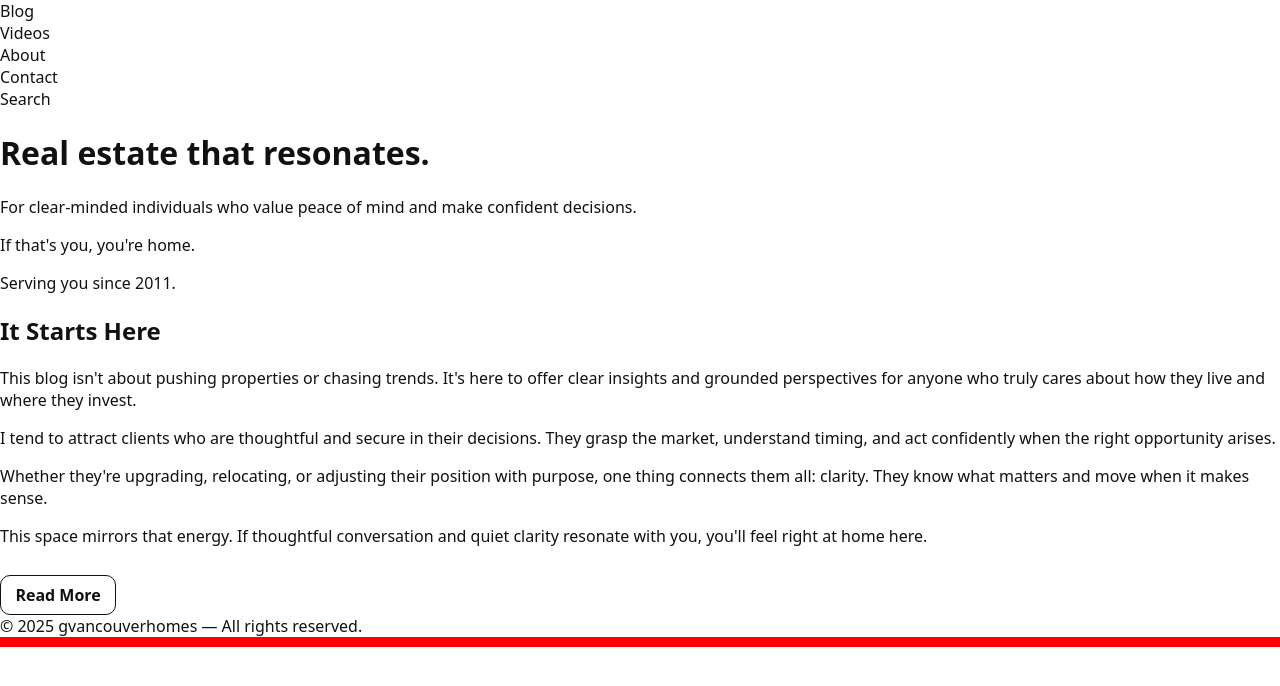
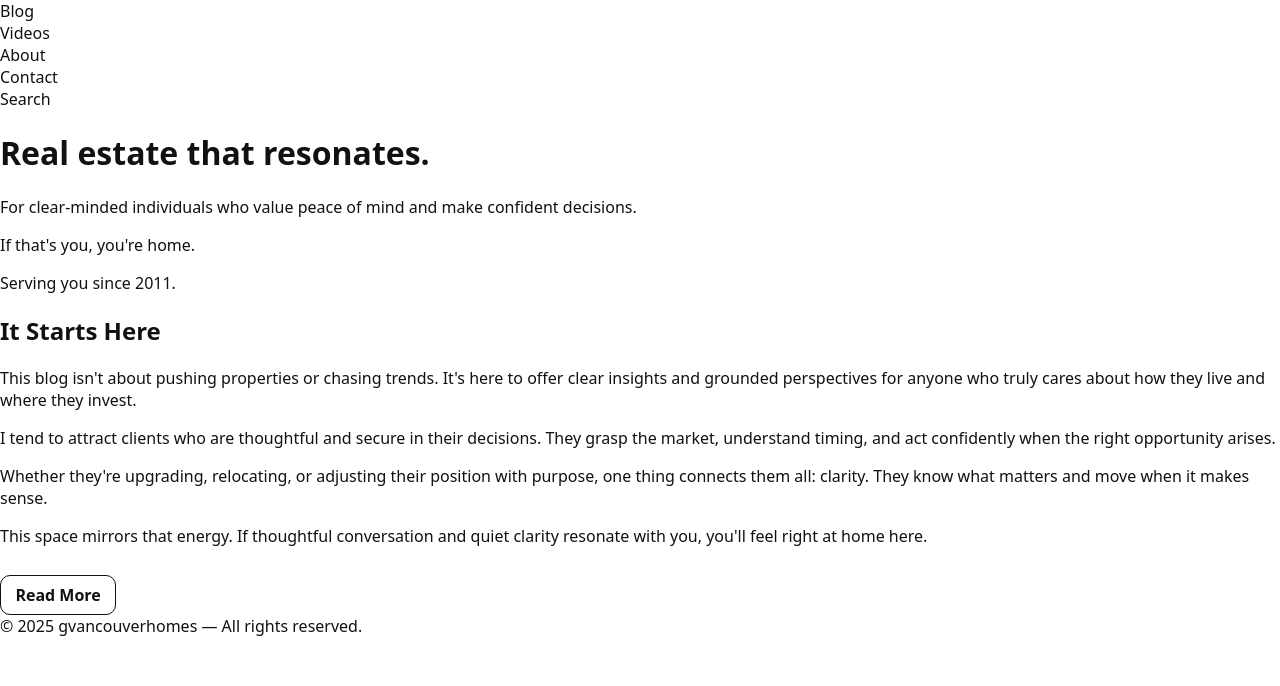
Before and after one commit to gvancouverhomes/gvancouverhomes.github.io, a Jekyll site: the page index_old.html, which Jekyll copies as it is, in a window 1280 px wide. Shown: the top 686 px of the page. Built offline with Jekyll 4.4.1, drawn with Linux system fonts in a browser that asks for light colours.

Commit message:
Update style.css

```diff
--- a/css/style.css
+++ b/css/style.css
@@ -402,8 +402,7 @@
 }
 /* Widen homepage intro on desktop only */
 @media (min-width: 900px) {
-  .intro .intro-wrap {
+  .intro .container {
     max-width: 1280px;
   }
 }
-body { outline: 10px solid red; }
```
